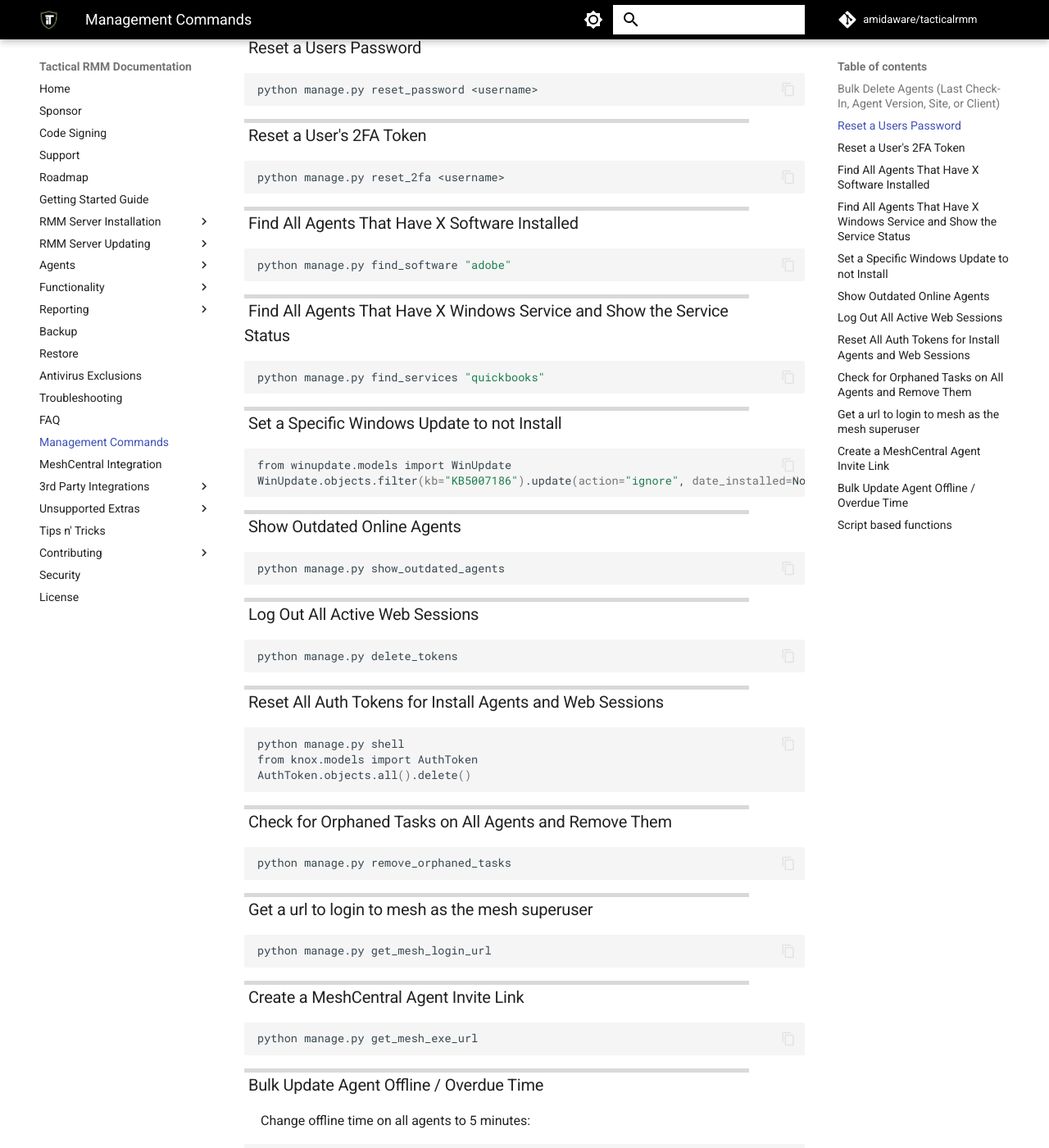
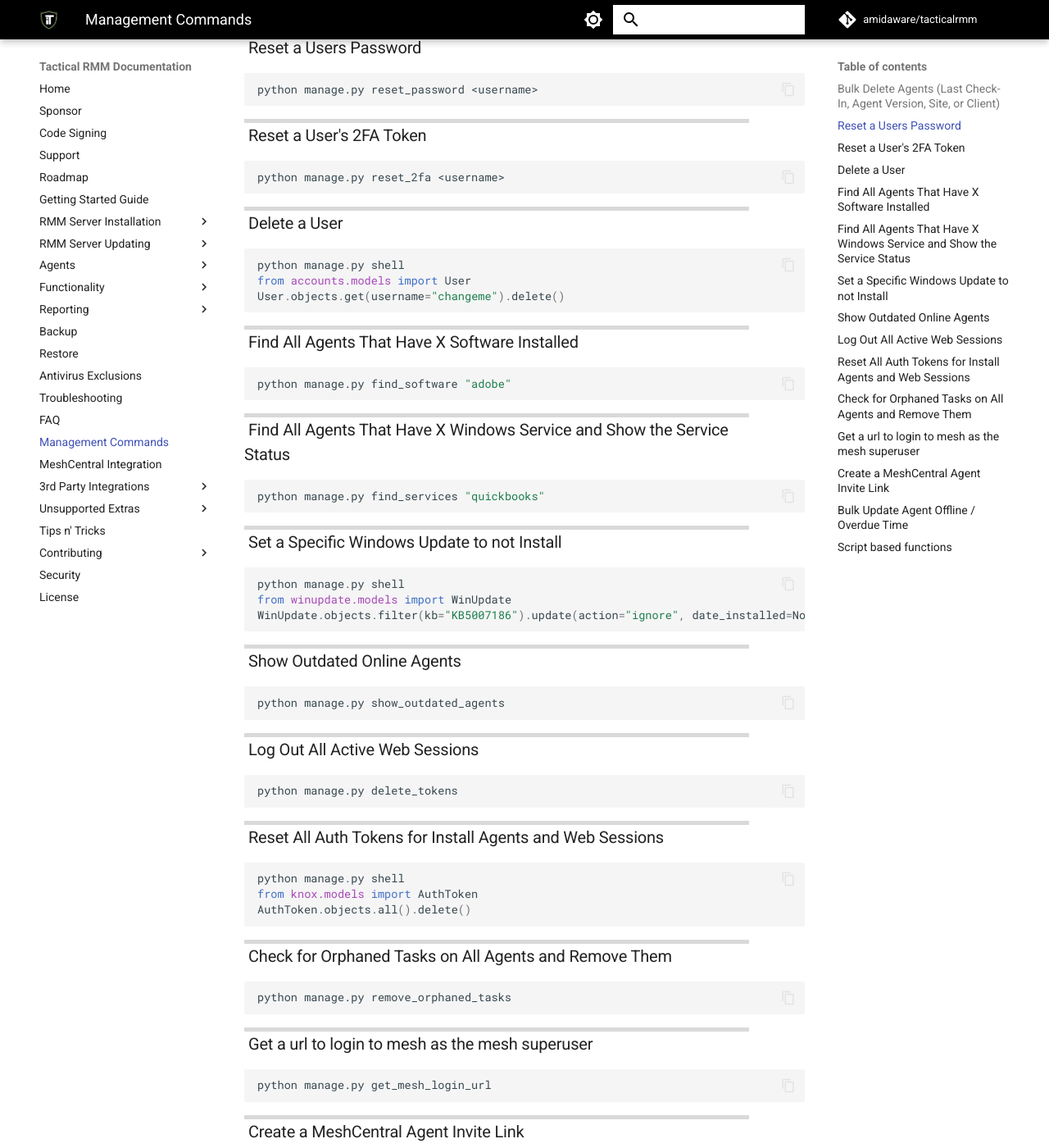
Before and after one commit to amidaware/trmm-docs, an MkDocs documentation site: the page built from docs/management_cmds.md, in a window 1280 px wide and 1400 px high, scrolled down 764 px. Shown: the whole window at 82% size. Built offline with MkDocs 1.6.1 and Material for MkDocs 9.7.7, drawn with Linux system fonts in a browser that asks for light colours; comment, search, counter and statistics services are not loaded.

Commit message:
add deleting user from django shell

````diff
--- a/docs/management_cmds.md
+++ b/docs/management_cmds.md
@@ -56,6 +56,13 @@
 python manage.py reset_2fa <username>
 ```
 
+### Delete a User
+```python
+python manage.py shell
+from accounts.models import User
+User.objects.get(username="changeme").delete()
+```
+
 ### Find All Agents That Have X Software Installed
 
 ```bash
@@ -70,7 +77,8 @@
 
 ### Set a Specific Windows Update to not Install
 
-```bash
+```python
+python manage.py shell
 from winupdate.models import WinUpdate
 WinUpdate.objects.filter(kb="KB5007186").update(action="ignore", date_installed=None)
 ```
@@ -89,7 +97,7 @@
 
 ### Reset All Auth Tokens for Install Agents and Web Sessions
 
-```bash
+```python
 python manage.py shell
 from knox.models import AuthToken
 AuthToken.objects.all().delete()
````
